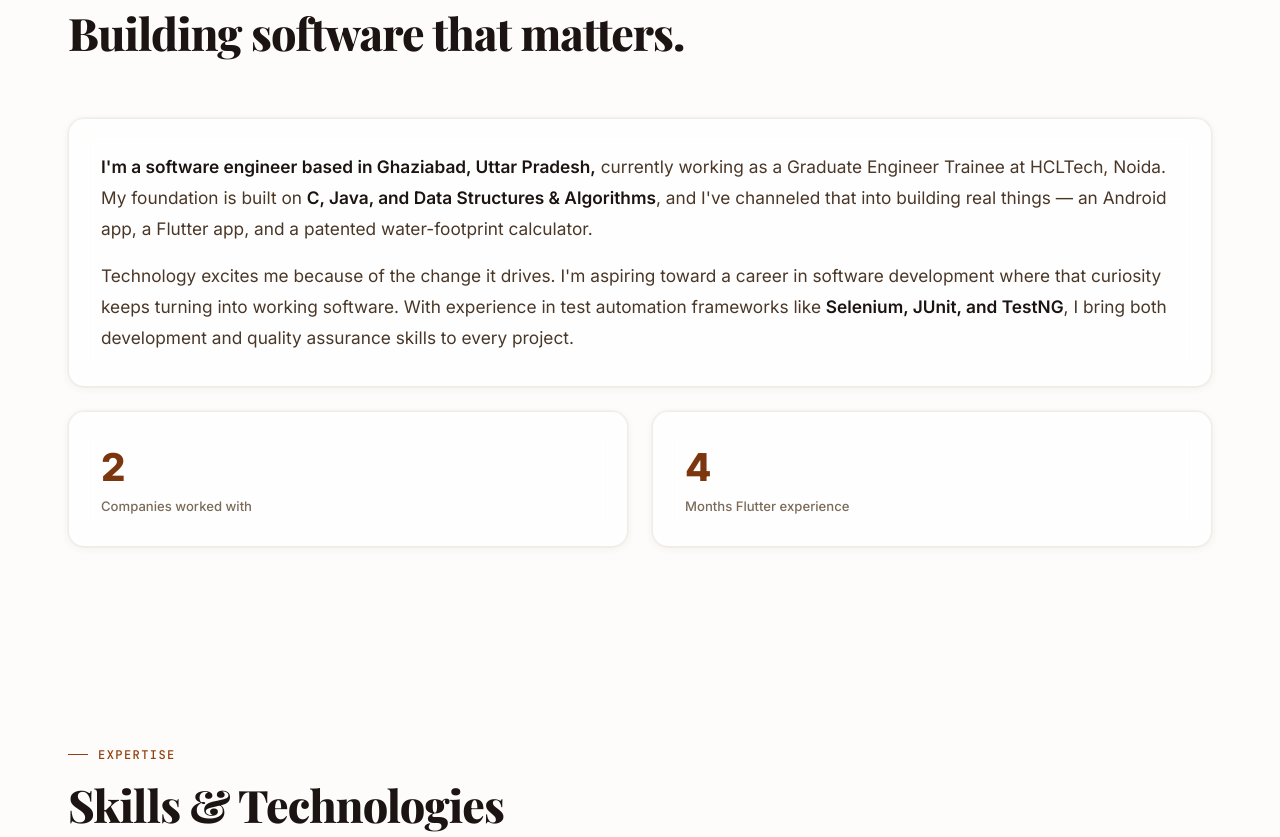
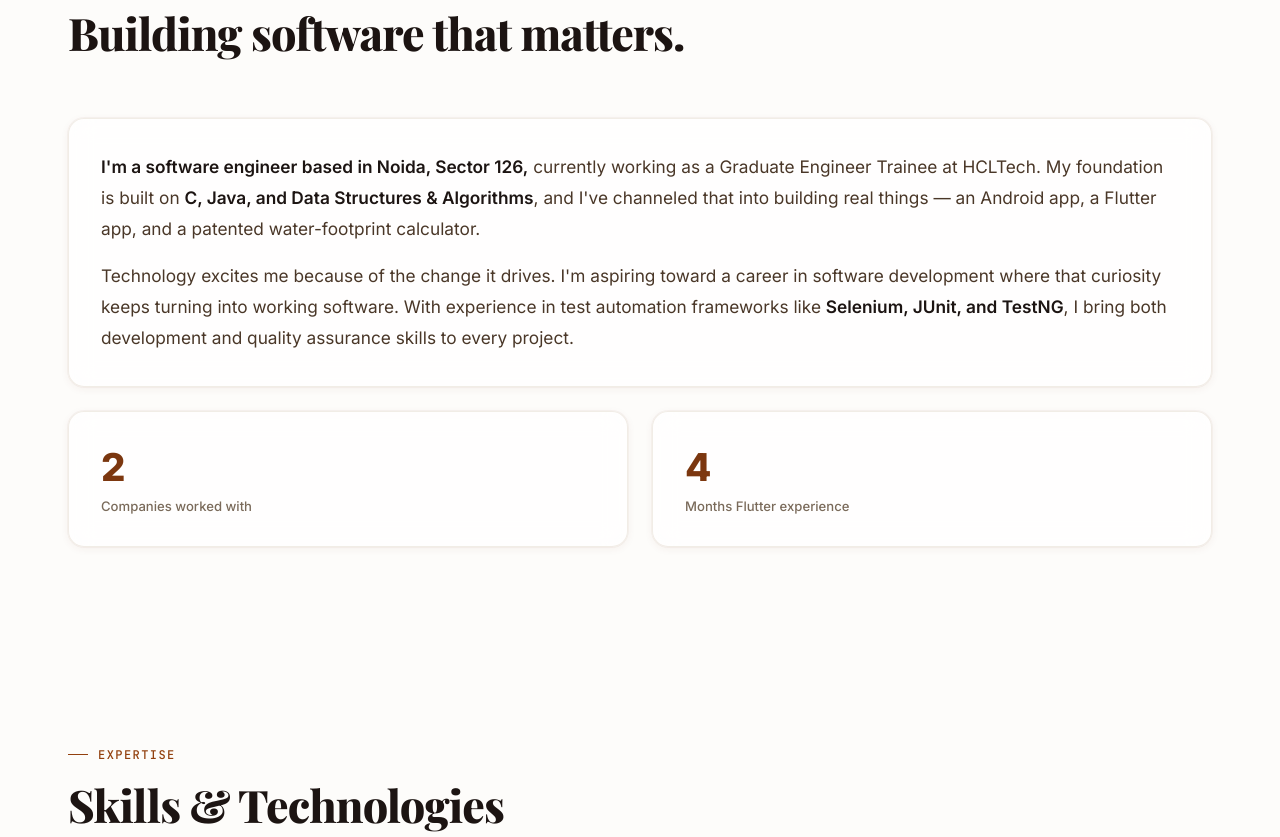
Before and after one commit to Shikha9161/Shikha9161.github.io, a plain HTML site: page index.html in a window 1280 px wide. Shown: the part 1018-1855 px from the top of the page. Drawn offline with nearby package versions, Linux system fonts and the light colour scheme.

Commit message:
Update location to Noida Sector 126

```diff
--- a/index.html
+++ b/index.html
@@ -564,7 +564,7 @@ footer { text-align: center; padding: 40px 0 50px; position: relative; z-index:
     </div>
     <div class="about-grid">
       <div class="glass-card about-main reveal">
-        <p><strong>I'm a software engineer based in Ghaziabad, Uttar Pradesh,</strong> currently working as a Graduate Engineer Trainee at HCLTech, Noida. My foundation is built on <strong>C, Java, and Data Structures & Algorithms</strong>, and I've channeled that into building real things &mdash; an Android app, a Flutter app, and a patented water-footprint calculator.</p>
+        <p><strong>I'm a software engineer based in Noida, Sector 126,</strong> currently working as a Graduate Engineer Trainee at HCLTech. My foundation is built on <strong>C, Java, and Data Structures & Algorithms</strong>, and I've channeled that into building real things &mdash; an Android app, a Flutter app, and a patented water-footprint calculator.</p>
         <p>Technology excites me because of the change it drives. I'm aspiring toward a career in software development where that curiosity keeps turning into working software. With experience in test automation frameworks like <strong>Selenium, JUnit, and TestNG</strong>, I bring both development and quality assurance skills to every project.</p>
       </div>
       <div class="glass-card stat-card reveal">
@@ -871,7 +871,7 @@ footer { text-align: center; padding: 40px 0 50px; position: relative; z-index:
     <div class="contact-links reveal">
       <a href="mailto:shikhakushwaha0912@gmail.com" class="contact-link"><i class="fa-regular fa-envelope"></i> shikhakushwaha0912@gmail.com</a>
       <a href="https://www.linkedin.com/in/shikha-kushwaha/" target="_blank" rel="noopener" class="contact-link"><i class="fa-brands fa-linkedin"></i> LinkedIn</a>
-      <a href="#" class="contact-link"><i class="fa-solid fa-location-dot"></i> Ghaziabad, UP</a>
+      <a href="#" class="contact-link"><i class="fa-solid fa-location-dot"></i> Noida, Sector 126</a>
     </div>
   </div>
 </section>
```
